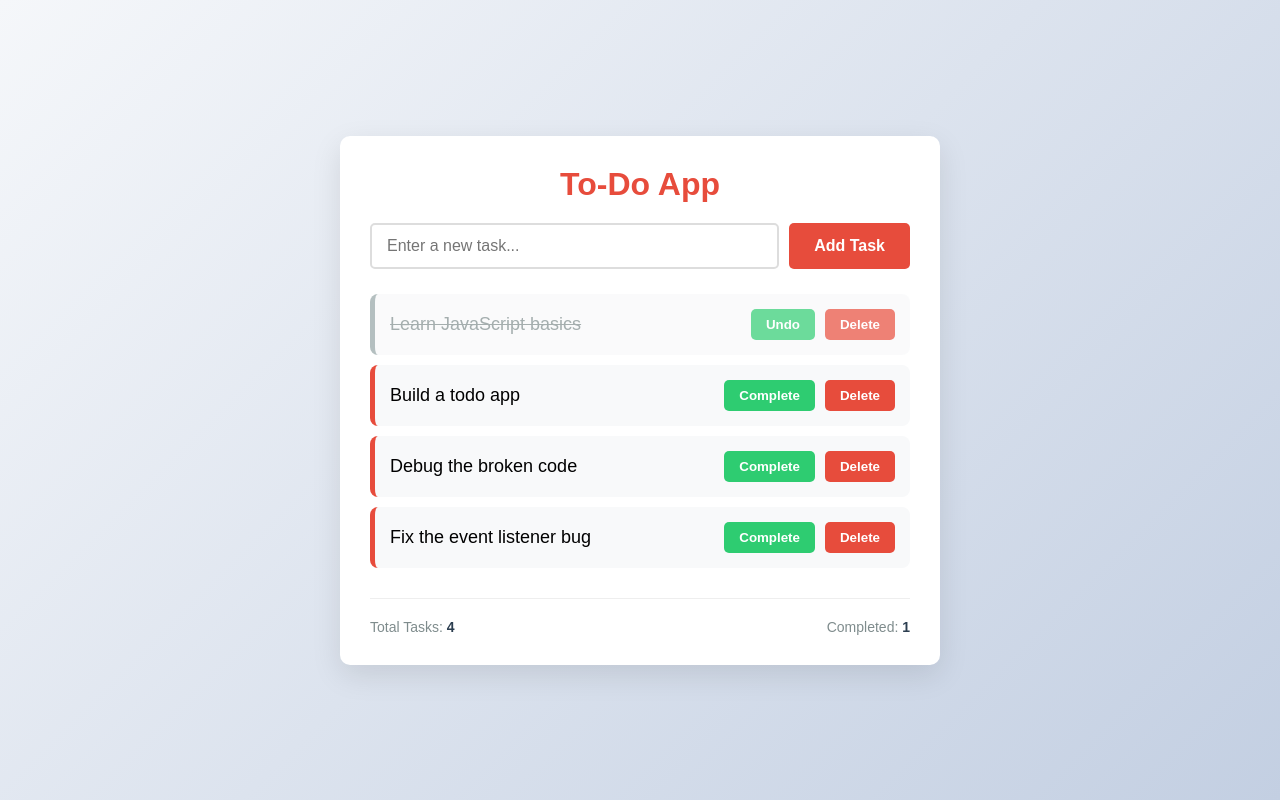
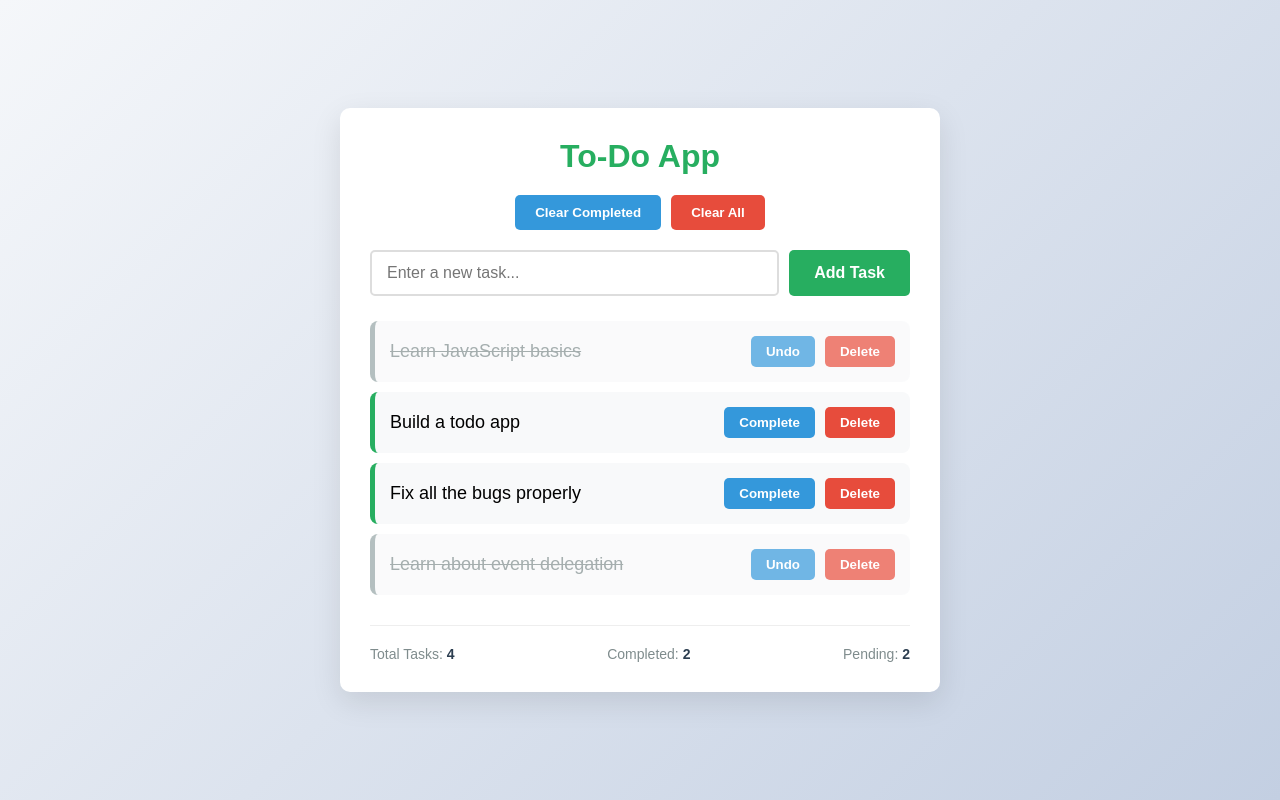
Before and after one commit to Jericoding/To-Do-App, a plain HTML site: page index.html in a window 1280 px wide. Drawn offline with Linux system fonts and the light colour scheme.

Commit message:
Refactor To-Do App for better functionality and style
Refactored To-Do App with proper task management and event delegation. Improved styling and added functionality for clearing tasks.

```diff
--- a/index.html
+++ b/index.html
@@ -3,7 +3,7 @@
 <head>
     <meta charset="UTF-8">
     <meta name="viewport" content="width=device-width, initial-scale=1.0">
-    <title>To-Do App</title>
+    <title>Fixed To-Do App (Proper Implementation)</title>
     <style>
         * {
             box-sizing: border-box;
@@ -31,7 +31,7 @@
         }
 
         h1 {
-            color: #e74c3c;
+            color: #27ae60;
             text-align: center;
             margin-bottom: 20px;
         }
@@ -52,12 +52,12 @@
 
         #taskInput:focus {
             outline: none;
-            border-color: #e74c3c;
+            border-color: #27ae60;
         }
 
         #addBtn {
             padding: 12px 25px;
-            background-color: #e74c3c;
+            background-color: #27ae60;
             color: white;
             border: none;
             border-radius: 5px;
@@ -68,7 +68,7 @@
         }
 
         #addBtn:hover {
-            background-color: #c0392b;
+            background-color: #219653;
         }
 
         #taskList {
@@ -86,7 +86,7 @@
             margin-bottom: 10px;
             background-color: #f8f9fa;
             border-radius: 8px;
-            border-left: 5px solid #e74c3c;
+            border-left: 5px solid #27ae60;
             transition: all 0.3s;
         }
 
@@ -127,12 +127,12 @@
         }
 
         .complete-btn {
-            background-color: #2ecc71;
+            background-color: #3498db;
             color: white;
         }
 
         .complete-btn:hover {
-            background-color: #27ae60;
+            background-color: #2980b9;
         }
 
         .delete-btn {
@@ -157,11 +157,47 @@
             font-weight: bold;
             color: #2c3e50;
         }
+
+        .controls {
+            display: flex;
+            gap: 10px;
+            margin-bottom: 20px;
+            justify-content: center;
+        }
+
+        .control-btn {
+            padding: 10px 20px;
+            background-color: #3498db;
+            color: white;
+            border: none;
+            border-radius: 5px;
+            cursor: pointer;
+            font-weight: bold;
+            transition: all 0.3s;
+        }
+
+        .control-btn:hover {
+            background-color: #2980b9;
+        }
+
+        .control-btn.clear {
+            background-color: #e74c3c;
+        }
+
+        .control-btn.clear:hover {
+            background-color: #c0392b;
+        }
     </style>
 </head>
 <body>
     <div class="container">
         <h1>To-Do App</h1>
+
+
+        <div class="controls">
+            <button class="control-btn" id="clearCompleted">Clear Completed</button>
+            <button class="control-btn clear" id="clearAll">Clear All</button>
+        </div>
 
         <div class="input-area">
             <input type="text" id="taskInput" placeholder="Enter a new task...">
@@ -175,11 +211,13 @@
         <div class="stats">
             <div>Total Tasks: <span id="totalTasks">0</span></div>
             <div>Completed: <span id="completedTasks">0</span></div>
+            <div>Pending: <span id="pendingTasks">0</span></div>
         </div>
+
     </div>
 
     <script>
-        // Buggy To-Do App Implementation
+        // Fixed To-Do App Implementation
         document.addEventListener('DOMContentLoaded', function() {
             // DOM Elements
             const taskInput = document.getElementById('taskInput');
@@ -187,26 +225,52 @@
             const taskList = document.getElementById('taskList');
             const totalTasksEl = document.getElementById('totalTasks');
             const completedTasksEl = document.getElementById('completedTasks');
+            const pendingTasksEl = document.getElementById('pendingTasks');
+            const clearCompletedBtn = document.getElementById('clearCompleted');
+            const clearAllBtn = document.getElementById('clearAll');
 
-            // State (poorly managed)
-            let tasks = [];
+            // State with proper management
+            let tasks = loadTasks();
+            let nextId = tasks.length > 0 ? Math.max(...tasks.map(t => t.id)) + 1 : 1;
 
-            // Function to update debug stats
+            // Load tasks from localStorage
+            function loadTasks() {
+                const saved = localStorage.getItem('todoTasks');
+                if (saved) {
+                    return JSON.parse(saved);
+                }
+                // Default tasks
+                return [
+                    { id: 1, text: 'Learn JavaScript basics', completed: true },
+                    { id: 2, text: 'Build a todo app', completed: false },
+                    { id: 3, text: 'Fix all the bugs properly', completed: false },
+                    { id: 4, text: 'Learn about event delegation', completed: true }
+                ];
+            }
+
+            // Save tasks to localStorage
+            function saveTasks() {
+                localStorage.setItem('todoTasks', JSON.stringify(tasks));
+            }
+
+            // Function to update stats
             function updateStats() {
                 totalTasksEl.textContent = tasks.length;
                 const completed = tasks.filter(task => task.completed).length;
                 completedTasksEl.textContent = completed;
+                pendingTasksEl.textContent = tasks.length - completed;
             }
 
-            // Function to render tasks WITH COMMON MISTAKES
+            // Function to render tasks PROPERLY
             function renderTasks() {
                 // Clear the list
                 taskList.innerHTML = '';
 
-                // Recreate all task items
-                tasks.forEach((task, index) => {
+                // Recreate all task items from state
+                tasks.forEach(task => {
                     const taskItem = document.createElement('li');
                     taskItem.className = 'task-item';
+                    taskItem.dataset.id = task.id; // Use data attribute for ID
 
                     if (task.completed) {
                         taskItem.classList.add('completed');
@@ -215,42 +279,56 @@
                     taskItem.innerHTML = `
                         <div class="task-text">${task.text}</div>
                         <div class="task-buttons">
-                            <button class="task-btn complete-btn">${task.completed ? 'Undo' : 'Complete'}</button>
-                            <button class="task-btn delete-btn">Delete</button>
+                            <button class="task-btn complete-btn" data-id="${task.id}">
+                                ${task.completed ? 'Undo' : 'Complete'}
+                            </button>
+                            <button class="task-btn delete-btn" data-id="${task.id}">Delete</button>
                         </div>
                     `;
 
                     taskList.appendChild(taskItem);
-
-                    // PROBLEM 1: Adding new event listeners every render
-                    // This causes multiple event listeners to accumulate
-                    const completeBtn = taskItem.querySelector('.complete-btn');
-                    const deleteBtn = taskItem.querySelector('.delete-btn');
-
-                    // PROBLEM 2: Using index which becomes stale after deletions
-                    completeBtn.addEventListener('click', () => {
-                        // Toggle completion
-                        tasks[index].completed = !tasks[index].completed;
-                        renderTasks();
-                    });
-
-                    deleteBtn.addEventListener('click', () => {
-                        // PROBLEM 3: Using index which might point to wrong item
-                        // after other items have been deleted
-                        tasks.splice(index, 1);
-                        renderTasks();
-                    });
                 });
 
                 updateStats();
+                saveTasks();
+            }
+
+            // Event Delegation - One event listener for all task buttons
+            taskList.addEventListener('click', (e) => {
+                const target = e.target;
+
+                // Check if a complete or delete button was clicked
+                if (target.classList.contains('complete-btn')) {
+                    const taskId = parseInt(target.dataset.id);
+                    toggleTaskCompletion(taskId);
+                } else if (target.classList.contains('delete-btn')) {
+                    const taskId = parseInt(target.dataset.id);
+                    deleteTask(taskId);
+                }
+            });
+
+            // Toggle task completion
+            function toggleTaskCompletion(id) {
+                const task = tasks.find(t => t.id === id);
+                if (task) {
+                    task.completed = !task.completed;
+                    renderTasks();
+                }
+            }
+
+            // Delete a task by ID (not by index!)
+            function deleteTask(id) {
+                tasks = tasks.filter(task => task.id !== id);
+                renderTasks();
             }
 
             // Add new task
             addBtn.addEventListener('click', () => {
                 const text = taskInput.value.trim();
                 if (text !== '') {
-                    // PROBLEM 4: No unique IDs, just array indexes
+                    // Use unique ID instead of relying on array index
                     tasks.push({
+                        id: nextId++,
                         text: text,
                         completed: false
                     });
@@ -261,21 +339,29 @@
                 }
             });
 
-            // Also add task on Enter key
+            // Add task on Enter key
             taskInput.addEventListener('keypress', (e) => {
                 if (e.key === 'Enter') {
                     addBtn.click();
                 }
             });
 
-            // Initialize with some example tasks
-            tasks = [
-                { text: 'Learn JavaScript basics', completed: true },
-                { text: 'Build a todo app', completed: false },
-                { text: 'Debug the broken code', completed: false },
-                { text: 'Fix the event listener bug', completed: false }
-            ];
+            // Clear completed tasks
+            clearCompletedBtn.addEventListener('click', () => {
+                tasks = tasks.filter(task => !task.completed);
+                renderTasks();
+            });
 
+            // Clear all tasks
+            clearAllBtn.addEventListener('click', () => {
+                if (confirm('Are you sure you want to delete all tasks?')) {
+                    tasks = [];
+                    nextId = 1;
+                    renderTasks();
+                }
+            });
+
+            // Initial render
             renderTasks();
         });
     </script>
```
